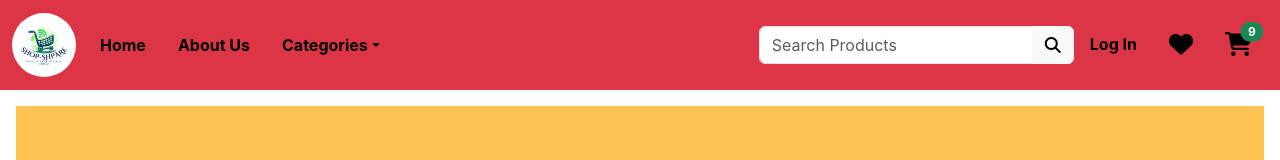
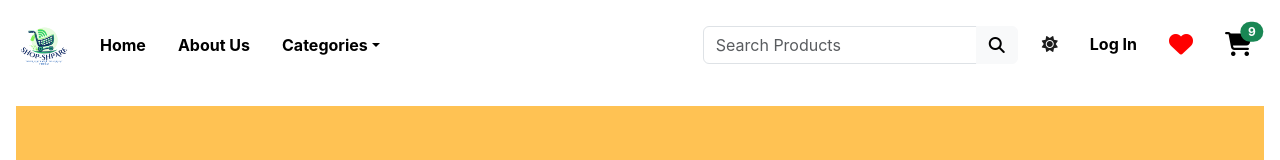
Before and after one commit to Vikash-Prajapati-23/Shop-Sphere, a React (Create React App) app in the folder Frontend/shop_sphare/: page / in a window 1280 px wide. Shown: the top 160 px of the page. Built offline with nearby package versions, Linux system fonts and the light colour scheme; no server answers.

Commit message:
Enabling dark mode feature.

```diff
--- a/Frontend/shop_sphare/src/App.js
+++ b/Frontend/shop_sphare/src/App.js
@@ -18,9 +18,30 @@ import SingleProduct from "./components/SingleProduct/SingleProduct";
 
 // Creating context
 const alertContext = createContext();
+// const themeContext = createContext();
 
-function App({}) {
+function App() {
   const [alert, setAlert] = useState(null);
+  // const [mode, setMode] = useState(false);
+
+  // const toggleTheme = () => {
+  //   let sun = document.querySelector("sun");
+  //   let moon = document.querySelector("moon");
+  //   if (mode === false) {
+  //     setMode(true);
+  //     moon.classList.remove('hide');
+  //     sun.classList.add('hide');
+  //     document.body.style.backgroundColor = '#1E3A8A';
+  //     document.body.style.color = '#F5F5F5';
+  //   }
+  //   else {
+  //     setMode(false);
+  //     sun.classList.remove('hide');
+  //     moon.classList.add('hide');
+  //     document.body.style.backgroundColor = '#4169E1';
+  //     document.body.style.color = 'fff';
+  //   }
+  // }
 
   const showAlert = (message, type) => {
     setAlert({
@@ -35,13 +56,14 @@ function App({}) {
   return (
     <>
       <Router>
+        {/* <themeContext.Provider value={{ mode, toggleTheme }} > */}
           <Navbar />
-        <alertContext.Provider value={{alert, showAlert}}>  {/* Using provider to provide the value. */}
+          <alertContext.Provider value={{ alert, showAlert }}>  {/* Using provider to provide the value. */}
             {/* <ContactUs /> */}
             {/* <Home /> */}
             <Alert />
             <Routes>
-          <Route path="/" element={<Home  />} />
+              <Route path="/" element={<Home />} />
               <Route path="/AboutUs" element={<AboutUs />} />
               <Route path="/LoginSignup" element={<LogInSignUp />} />
               <Route path="/Men" element={<Men />} />
@@ -49,7 +71,7 @@ function App({}) {
               <Route path="/Women" element={<Women />} />
               <Route
                 path="/Electronics"
-            element={<Electronics  />}
+                element={<Electronics />}
               />
               <Route
                 path="/Jewelery"
@@ -61,10 +83,12 @@ function App({}) {
             {/* <SignUp /> */}
           </alertContext.Provider>
           <Footer />
+        {/* </themeContext.Provider> */}
       </Router>
     </>
   );
 }
 
 export default App;
-export {alertContext}
+export { alertContext }
+// export { themeContext }
--- a/Frontend/shop_sphare/src/components/Navbar/Navbar.js
+++ b/Frontend/shop_sphare/src/components/Navbar/Navbar.js
@@ -1,16 +1,43 @@
-import React from "react";
+import React, { useState } from "react";
 import { Link } from "react-router-dom";
 import "./Style/Navbar.css";
+// import { themeContext,  } from "../../App";
 
 const Navbar = () => {
+
+
+  const [mode, setMode] = useState(false);
+
+    const toggleTheme = () => {
+      let sun = document.querySelector(".sun");
+      let moon = document.querySelector(".moon");
+      if (mode === false) {
+        setMode(true);
+        moon.classList.remove('hide');
+        sun.classList.add('hide');
+        document.body.style.backgroundColor = '#1E3A8A';
+        document.body.style.color = '#F5F5F5';
+      }
+      else {
+        setMode(false);
+        sun.classList.remove('hide');
+        moon.classList.add('hide');
+        document.body.style.backgroundColor = '#4169E1';
+        document.body.style.color = 'fff';
+      }
+    }
+
+
+  // const toggleMode = useContext(themeContext);
+
   return (
-    <nav className="navbar sticky-sm-top sticky-top navbar-expand-lg bg-body-danger bg-danger">
+    <nav className={`navbar sticky-sm-top sticky-top navbar-expand-lg navbar-${mode} navbar-bg-${mode}`}>
       <div className="container-fluid">
         <a className="navbar-brand">
           <img
             src="./images/logo1.png"
             style={{ borderRadius: "50%", height: "4rem" }}
-            alt=""
+            alt="Logo"
           />
         </a>
         <button
@@ -85,8 +112,8 @@ const Navbar = () => {
               </ul>
             </li>
           </ul>
-          <form className="d-flex" role="search">
-            <div className="input-group">
+          <div className="d-flex" role="search">
+            <div className="input-group mx-3">
               <input
                 type="text"
                 className="form-control"
@@ -102,16 +129,30 @@ const Navbar = () => {
                 <i className="fa-solid fa-magnifying-glass"></i>
               </button>
             </div>
-          </form>
+          </div>
+          {/* <div className="theme mx-2">
+
+
+          </div> */}
           <ul className="navbar-nav list-group d-flex">
-            <li className="nav-item mx-2">
+            <li className="nav-item ">
+              <Link className="nav-link active fw-bold">
+                <span><i className="fa-solid fa-sun sun" onClick={toggleTheme} ></i></span>
+              </Link>
+            </li>
+            <li className="nav-item ">
+              <Link className="nav-link active fw-bold">
+                <span><i className="fa-solid fa-moon moon hide" onClick={toggleTheme} ></i></span>
+              </Link>
+            </li>
+            <li className="nav-item me-2">
               <Link className="nav-link active fw-bold" to="/LogInSignUp">
                 Log In
               </Link>
             </li>
             <li className="nav-item mx-2">
               <Link className="nav-link active " to="/WishList">
-                <i className="fa-solid fa-heart wishlist-icon"></i>
+                <i className="fa-solid fa-heart wishlist-icon "></i>
               </Link>
             </li>
             <li className="nav-item mx-2">
--- a/Frontend/shop_sphare/src/components/Navbar/Style/Navbar.css
+++ b/Frontend/shop_sphare/src/components/Navbar/Style/Navbar.css
@@ -1,3 +1,7 @@
+/* .nav-bg-color{
+    background-color: #4169E1;
+} */
+
 .cont-login{
     list-style: none;
     color: black;
@@ -9,4 +13,19 @@
 
 .wishlist-icon{
     font-size: 1.5rem;
+    color: red;
 }
+
+.sun{
+    cursor: pointer;
+    color: rgb(28, 28, 28);
+}
+
+.moon{
+    cursor: pointer;
+    color: rgb(28, 28, 28);
+}
+
+.hide{
+    display: none;
+}
```
Lines whose indentation alone changed are shown as unchanged.
